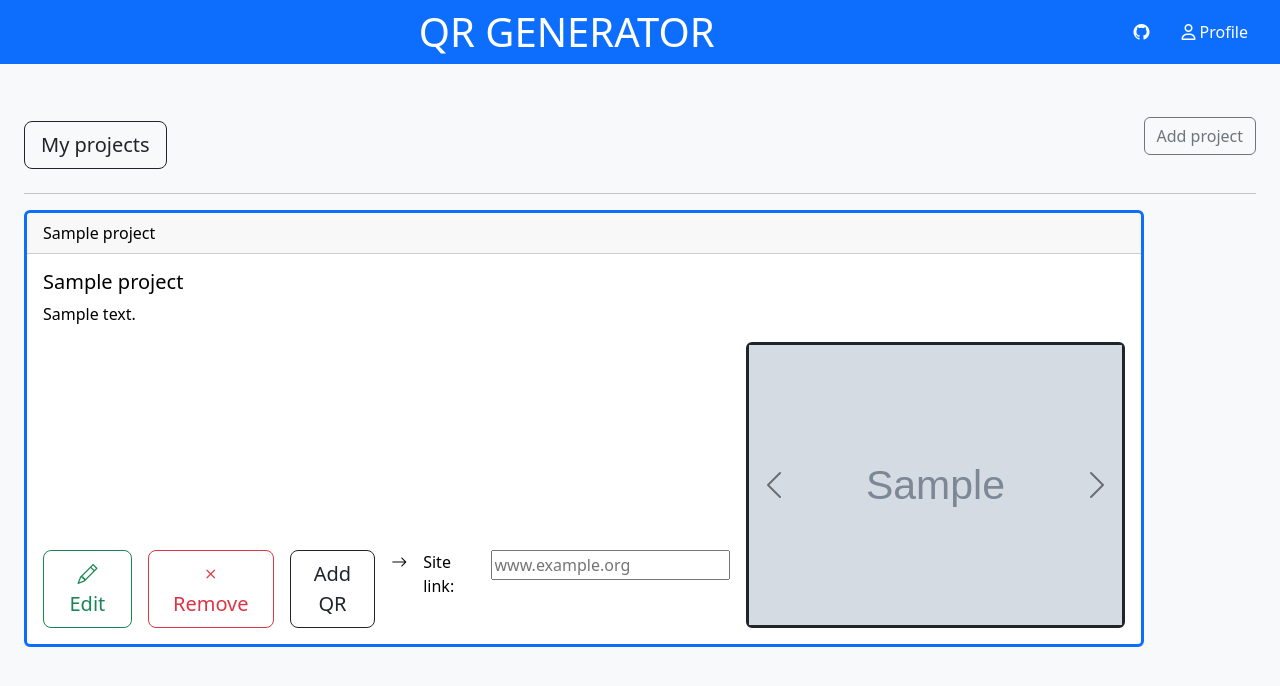
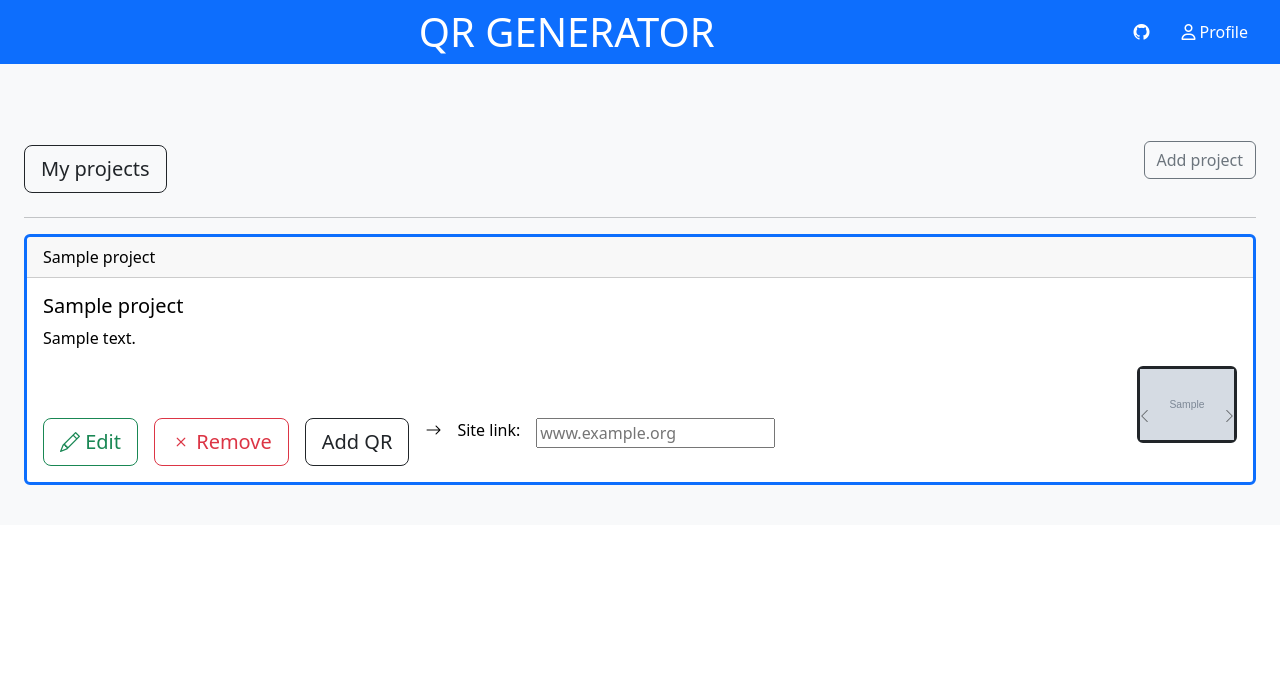
Before and after one commit to riccardovecchi0101/QrGenerator, a Django app: page /hub/ in a window 1280 px wide. Shown: the top 686 px of the page. Run offline with Django 5.2, Linux system fonts and the light colour scheme; a user stored in the database is signed in; tables that the repository leaves empty hold one stand-in row (values such as "Sample post"); grey boxes marked "Sample" are stand-in pictures; some libraries are stand-ins or nearby versions.

Commit message:
bug fixes

```diff
--- a/QrGenerator/mainApp/Templates/hub.html
+++ b/QrGenerator/mainApp/Templates/hub.html
@@ -22,7 +22,7 @@
 
 <body>
 
-<div class="container-fluid d-flex">
+div class="container-fluid d-flex">
   <nav id="simple_navbar" class="navbar fixed-top navbar-light bg-primary px-3">
 
   <h1 id="title" class="nav mx-auto" style="color: white;"> QR GENERATOR</h1>
@@ -65,7 +65,7 @@
      <ul class="list-unstyled">
          {% for project in projects %}
         <li>
-            <div class="card text-black border border-3 border-primary mb-3" style="max-width: 70rem;">
+            <div class="card text-black border border-3 border-primary mb-3" style="max-width: 120rem; max-height: 20rem;">
                 <div class="card-header">{{ project.title }}</div>
                 <div class="card-body">
                     <h5 class="card-title">{{ project.title }}</h5>
@@ -127,15 +127,15 @@
                             </form>
                         <l1/>
 
-                      <li class="ms-auto">
 
-                    <!-- Carousel -->
-                    <div id="carousel{{ forloop.counter }}" class="carousel slide" data-bs-interval="false" style="width=120px; height=120px">
+                  <li class="ms-auto">
+         <!-- Carousel -->
+                    <div id="carousel{{ forloop.counter }}" class="carousel slide" data-bs-interval="false" style="width: 100px; height: 100px;">
                         <div class="carousel-inner">
                             {% for qr in qrs %}
                                 {% if qr.project_id == project.id %}
-                                    <div class="carousel-item {% if forloop.first %}active{% endif %} border border-3 border-dark rounded" style="width=100%; height=100%">
-                                        <img src="{{ qr.image.url }}" class="d-block w-100" alt="QR Code Image">
+                                    <div class="carousel-item active border border-3 border-dark rounded">
+                                        <img src="{{ qr.image.url }}"class="d-block w-100" alt="not found">
                                     </div>
                                 {% endif %}
                             {% endfor %}
@@ -149,16 +149,13 @@
                         </button>
                     </div>
                 </li>
-
                     </ul>
+                        {% endfor %}
                 </div>
             </div>
-        </li>
-    {% endfor %}
     </ul>
 </div>
 </div>
-
 
 
 
--- a/QrGenerator/mainApp/models.py
+++ b/QrGenerator/mainApp/models.py
@@ -10,6 +10,7 @@ class Profile(models.Model):
         primary_key=True,
     )
 class Project(models.Model):
+    id = models.AutoField(primary_key=True)
     date = models.DateField()
     title = models.CharField(max_length=100)
     description = models.CharField(max_length=1000)
@@ -25,4 +26,4 @@ class ProjectProfile(models.Model):
 class Qr(models.Model):
     id = models.AutoField(primary_key=True)
     project = models.ForeignKey(Project, on_delete=models.CASCADE)
-    image = ResizedImageField(size=[100, 100], upload_to='images/', blank=True, null=True)
+    image = ResizedImageField(size=[500, 500], upload_to='images/', blank=True, null=True)
--- a/QrGenerator/mainApp/static/style.css
+++ /dev/null
@@ -1,12 +0,0 @@
-
-  #carousel{
-       width: 100px;
-       height: 100px;
-
-  }
-
-  .carousel-item{
-        width:100%;
-        height:100%;
-        justify-content: center
-  }
--- a/QrGenerator/mainApp/views.py
+++ b/QrGenerator/mainApp/views.py
@@ -18,11 +18,7 @@ def hub_page(request):
     user_profile = Profile.objects.get(user=current_user)
     my_projects = ProjectProfile.objects.filter(owner=user_profile)
     projects = [profile.project for profile in my_projects]
-    qrs = []
-    for project in projects:
-        for qr in Qr.objects.all():
-            if qr.project == project:
-                qrs.append(qr)
+    qrs = Qr.objects.all()
 
     return render(request, "hub.html", {'projects': projects, 'qrs': qrs})
 
```
